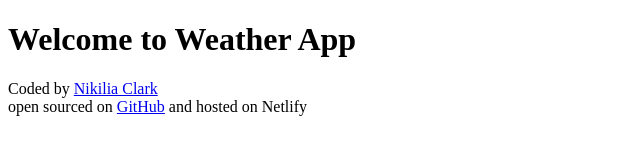
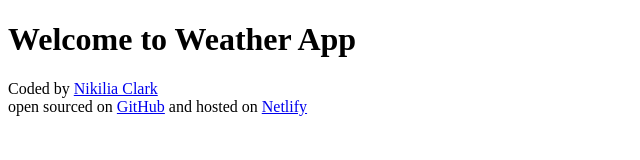
Before and after one commit to Niki-Nicoli/My-Weather-App, a plain HTML site: page index.html in a window 1280 px wide. Shown: the full height of the page, 0-640 px from the left. Drawn offline with Linux system fonts and the light colour scheme.

Commit message:
Footer completed (updated)

```diff
--- a/index.html
+++ b/index.html
@@ -17,7 +17,8 @@
           target="_blank"
           >GitHub</a
         >
-        and hosted on Netlify
+        and hosted on
+        <a href="nikiweatherapp.netlify.app" target="_blank">Netlify</a>
       </div>
     </footer>
   </body>
```
